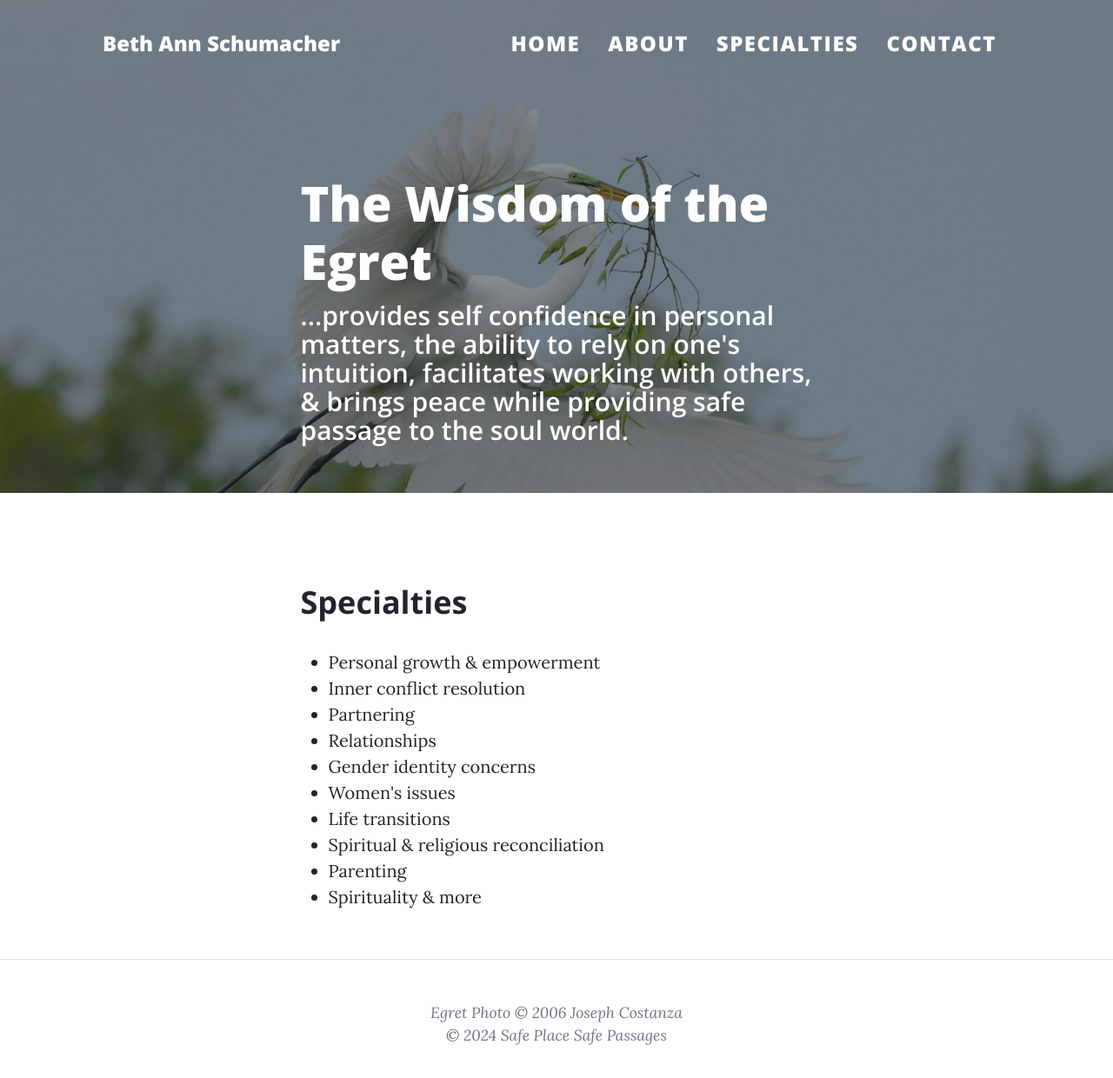
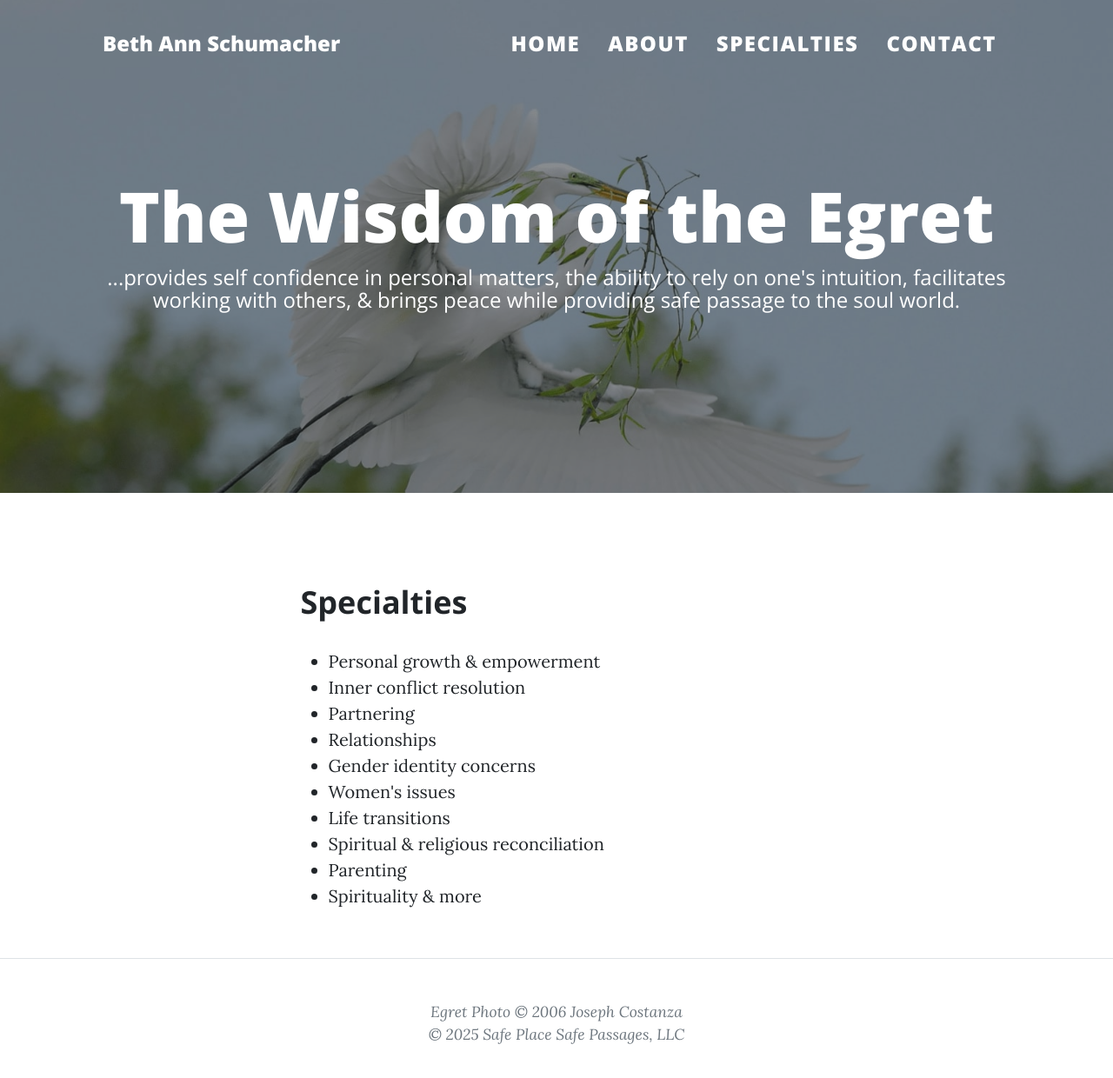
Before and after one commit to mbristol2001/safeplacesafepassages_2024, a plain HTML site: page specialties.html in a window 1280 px wide. Shown: the whole page at 87% size. Drawn offline with nearby package versions, Linux system fonts and the light colour scheme.

Commit message:
2025update

```diff
--- a/specialties.html
+++ b/specialties.html
@@ -35,11 +35,12 @@
             </div>
         </nav>
         <!-- Page Header-->
-        <header class="masthead shrunk" style="background-image: url('assets/img/Great-Egret-BAS-reverse-min.jpg')">
+        <header class="masthead" style="background-image: url('assets/img/Great-Egret-BAS-reverse-min.jpg')">
             <div class="container position-relative px-4 px-lg-5">
                 <div class="row gx-4 gx-lg-5 justify-content-center">
-                    <div class="col-md-10 col-lg-8 col-xl-7">
-                        <div class="post-heading">
+
+                    <!-- <div class="col-md-10 col-lg-8 col-xl-7"> TESTING -->
+                        <div class="page-heading">
                             <h1>The Wisdom of the Egret</h1>
                             <h2 class="subheading">...provides self confidence in personal matters, the ability to rely on one's intuition, facilitates working with others, & brings peace while providing safe passage to the soul world.</h2>
                             <!-- <span class="meta">
@@ -50,7 +51,6 @@
                         </div>
                     </div>
                 </div>
-            </div>
         </header>
         <!-- Post Content-->
         <article class="mb-4">
@@ -81,7 +81,7 @@
                 <div class="row gx-4 gx-lg-5 justify-content-center">
                     <div class="col-md-10 col-lg-8 col-xl-7">
                         <div class="small text-center text-muted fst-italic">Egret Photo &copy; 2006 Joseph Costanza</div>
-                        <div class="small text-center text-muted fst-italic">&copy; 2024 Safe Place Safe Passages</div>
+                        <div class="small text-center text-muted fst-italic">&copy; 2025 Safe Place Safe Passages, LLC</div>
                     </div>
                 </div>
             </div>
```
Also changed, not shown: about.html (+5 -1 lines), contact.html (+1 -1 lines), index.html (+1 -1 lines), 1 other file.
